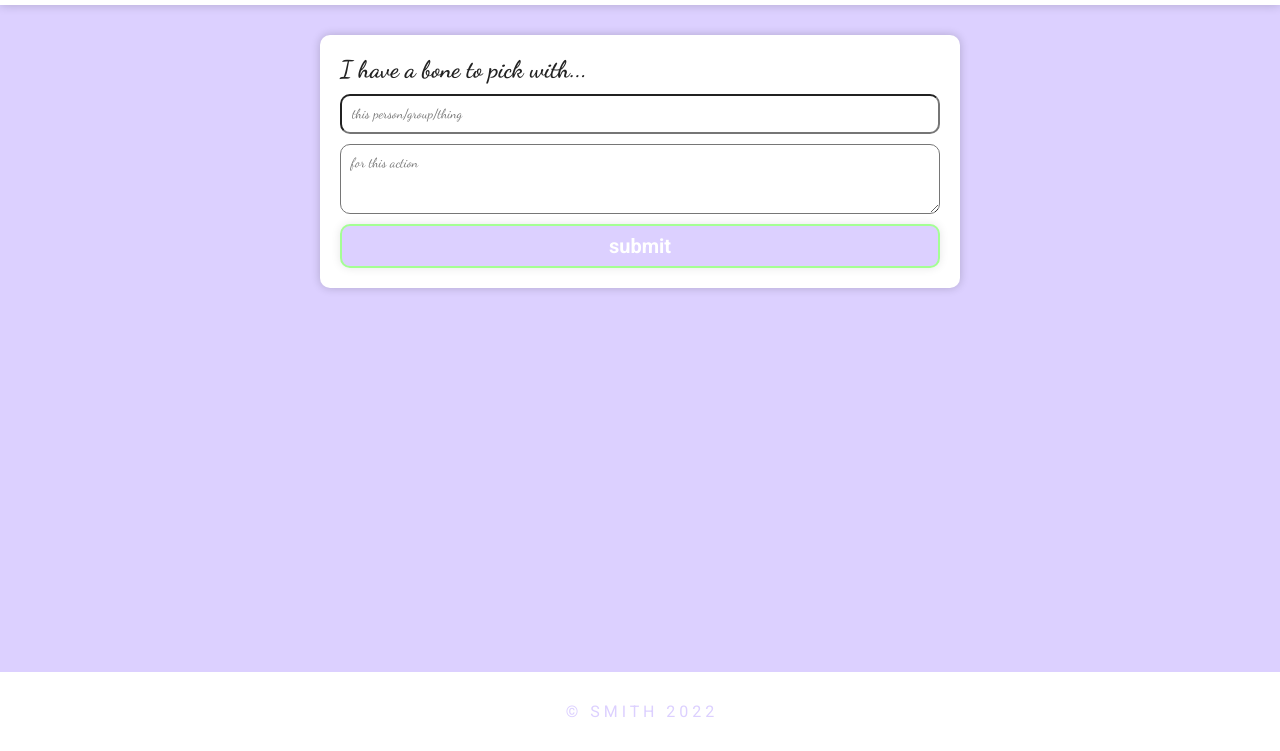
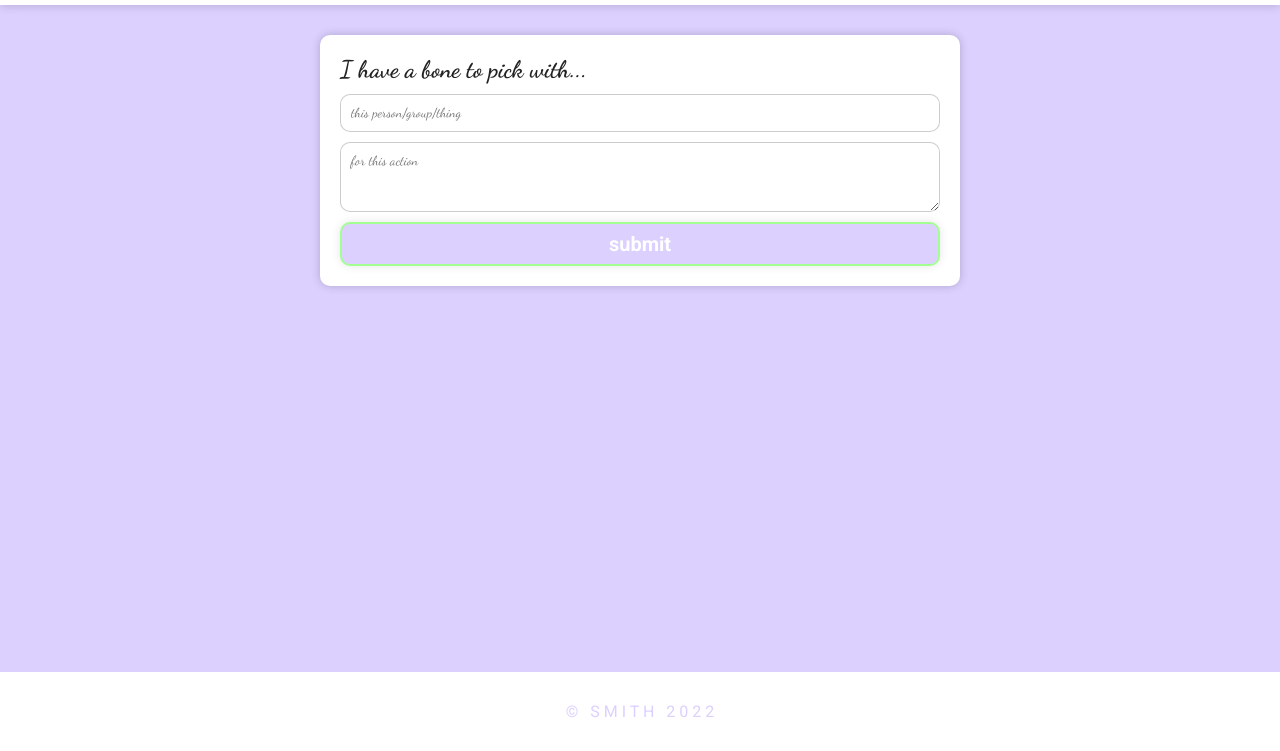
Before and after one commit to smithse4/IHABTP, a plain HTML site: page index.html in a window 1280 px wide. Shown: the part 49-800 px from the top of the page. Drawn offline with Linux system fonts and the light colour scheme.

Commit message:
updated borders for consistency

```diff
--- a/assets/css/style.css
+++ b/assets/css/style.css
@@ -73,6 +73,7 @@ main {
     margin: 0 0 10px 0;
     font-family: 'Dancing Script', sans-serif;
     border-radius: 10px;
+    border: 1px solid rgba(0,0,0, .2)
 }
 
 /* #bone {
```
